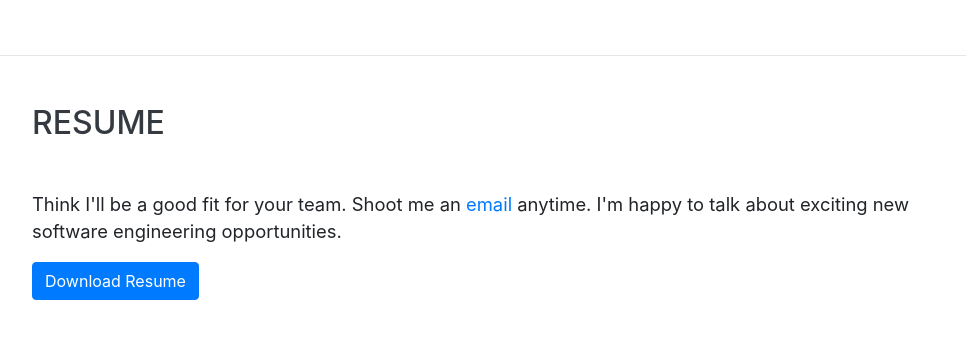
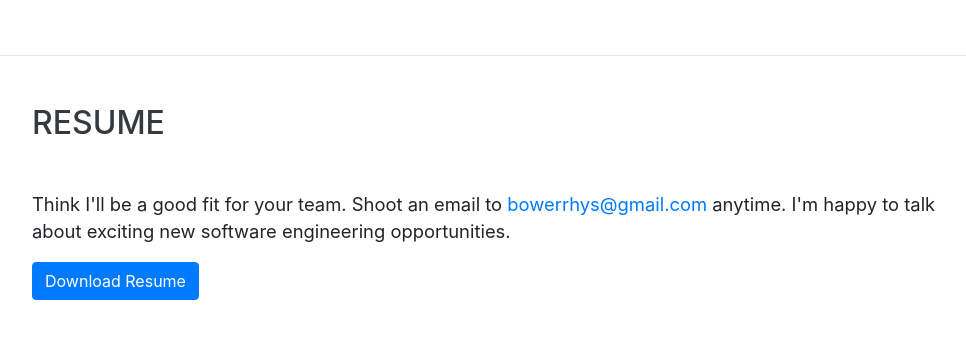
Before and after one commit to RhysBower/www.rhysbower.com, a website with bundled scripts: page index.html in a window 1280 px wide. Shown: the part 2943-3281 px from the top of the page, without its empty margins (288-1254 px from the left). Built offline with nearby package versions, Linux system fonts and the light colour scheme; a web font is replaced by a local one.

Commit message:
Add email to resume section

```diff
--- a/index.html
+++ b/index.html
@@ -383,9 +383,10 @@
         <div class="w-100">
           <h2 class="mb-5">Resume</h2>
           <p class="lead">
-            Think I'll be a good fit for your team. Shoot me an
-            <a href="mailto:bowerrhys@gmail.com">email</a> anytime. I'm happy to
-            talk about exciting new software engineering opportunities.
+            Think I'll be a good fit for your team. Shoot an email to
+            <a href="mailto:bowerrhys@gmail.com">bowerrhys@gmail.com</a>
+            anytime. I'm happy to talk about exciting new software engineering
+            opportunities.
           </p>
           <p>
             <a
```
